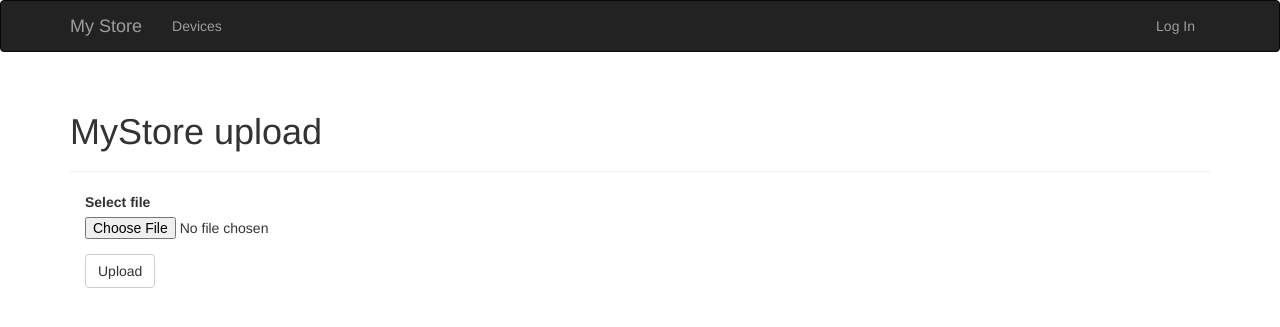
After one commit to ZhengyuanXiang/PersonStore, a Flask app: page /device/upload in a window 1280 px wide. The commit adds this page. Shown: the top 327 px of the page. Run offline with Flask 2, Linux system fonts and the light colour scheme; some libraries are stand-ins or nearby versions.

Commit message:
add device mng

```diff
--- a/app/__init__.py
+++ b/app/__init__.py
@@ -29,4 +29,7 @@ def create_app(config_name):
     from .auth import auth as auth_blueprint
     app.register_blueprint(auth_blueprint, url_prefix='/auth')
 
+    from .device import device as devices_blueprint
+    app.register_blueprint(devices_blueprint, url_prefix='/device')
+
     return app
--- a/app/auth/views.py
+++ b/app/auth/views.py
@@ -4,7 +4,7 @@ from .forms import LoginForm, RegisterForm
 from ..models import User
 from .. import db
 
-from flask_login import login_user, current_user
+from flask_login import login_user
 
 @auth.route('/login', methods=['GET', 'POST'])
 def login():
--- /dev/null
+++ b/app/device/__init__.py
@@ -0,0 +1,5 @@
+from flask import Blueprint
+
+device = Blueprint('device', __name__)
+
+from . import views
--- /dev/null
+++ b/app/device/forms.py
@@ -0,0 +1,7 @@
+from flask_wtf import FlaskForm
+from wtforms import FileField, SubmitField
+from wtforms.validators import DataRequired
+
+class UploadForm(FlaskForm):
+    upload_file = FileField('Select file', validators=[DataRequired()])
+    submit = SubmitField('Upload')
--- /dev/null
+++ b/app/device/views.py
@@ -0,0 +1,11 @@
+from . import device
+from .forms import UploadForm
+from flask import flash, redirect, render_template, request, url_for
+
+@device.route('/upload', methods=['GET', 'POST'])
+def upload():
+    form = UploadForm()
+    if form.validate_on_submit():
+        print(form.upload_file.data)
+        flash('Upload success')
+    return render_template('device/upload.html', form=form)
--- a/app/templates/base.html
+++ b/app/templates/base.html
@@ -22,7 +22,7 @@
         </div>
         <div class="navbar-collapse collapse">
             <ul class="nav navbar-nav">
-                <li><a href="{{ url_for('main.index') }}">Home</a></li>
+                <li><a href="{{ url_for('device.upload') }}">Devices</a></li>
             </ul>
             <ul class="nav navbar-nav navbar-right">
                 {% if current_user.is_authenticated %}
--- /dev/null
+++ b/app/templates/device/upload.html
@@ -0,0 +1,13 @@
+{% extends "base.html" %}
+{% import "bootstrap/wtf.html" as wtf %}
+
+{% block title %}MyStore - upload{% endblock %}
+
+{% block page_content %}
+<div class="page-header">
+    <h1>MyStore upload</h1>
+</div>
+<div class="col-md-4">
+    {{ wtf.quick_form(form) }}
+</div>
+{% endblock %}
```
